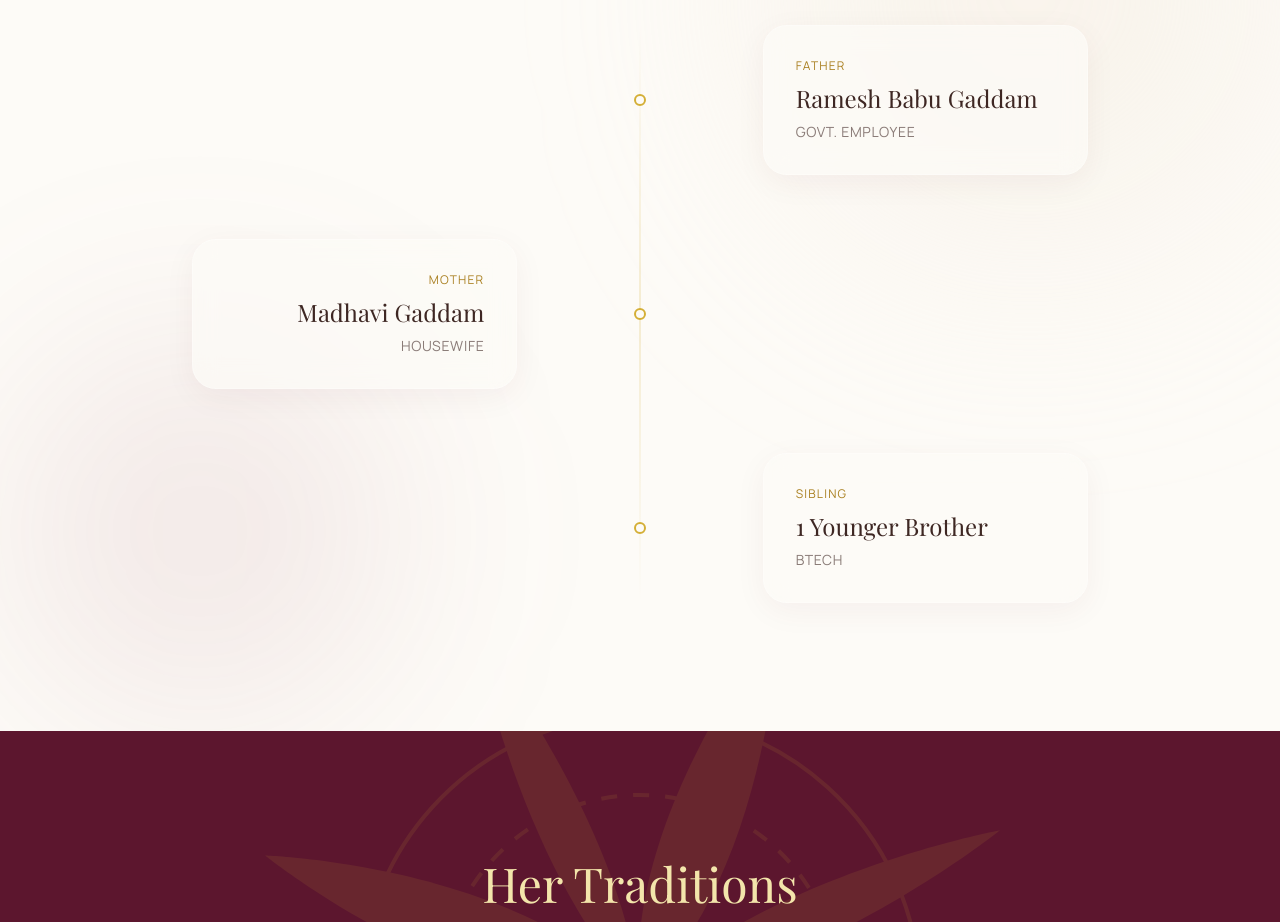
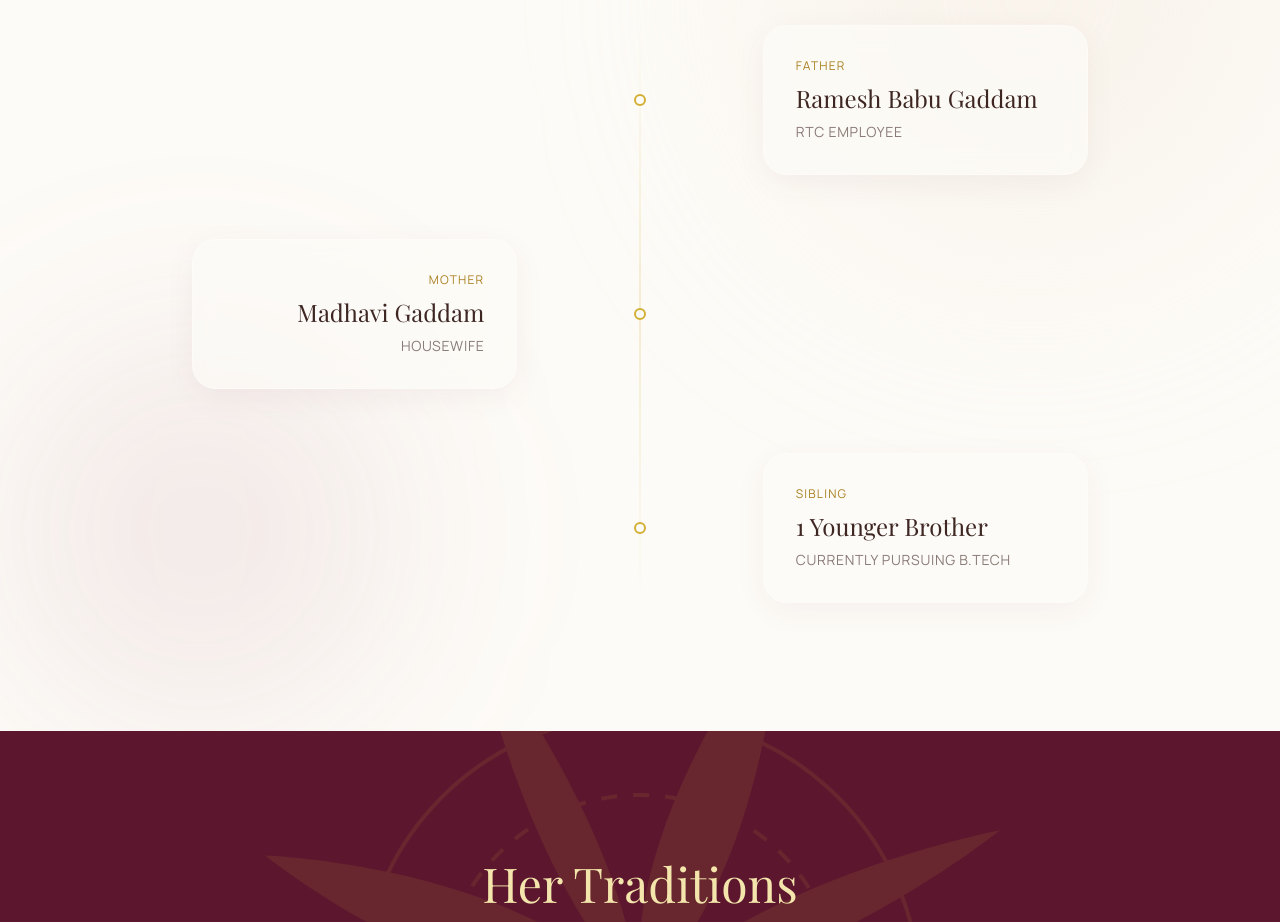
Before and after one commit to onlineuses147-sudo/Deekshitha-Bio-Data, a React (Vite) app: page / in a window 1280 px wide. Shown: the part 2420-3342 px from the top of the page. Built offline with nearby package versions, Linux system fonts and the light colour scheme; a web font is replaced by a local one.

Commit message:
fix: update family member details
Refine occupation descriptions for accuracy.

```diff
--- a/src/components/Family.tsx
+++ b/src/components/Family.tsx
@@ -2,9 +2,9 @@ import { motion, useInView } from 'motion/react';
 import { useRef } from 'react';
 
 const family = [
-  { role: 'Father', name: 'Ramesh Babu Gaddam', occupation: 'Govt. Employee' },
+  { role: 'Father', name: 'Ramesh Babu Gaddam', occupation: 'RTC Employee' },
   { role: 'Mother', name: 'Madhavi Gaddam', occupation: 'Housewife' },
-  { role: 'Sibling', name: '1 Younger Brother', occupation: 'BTECH' },
+  { role: 'Sibling', name: '1 Younger Brother', occupation: 'Currently pursuing B.Tech' },
 ];
 
 export default function Family() {
```
